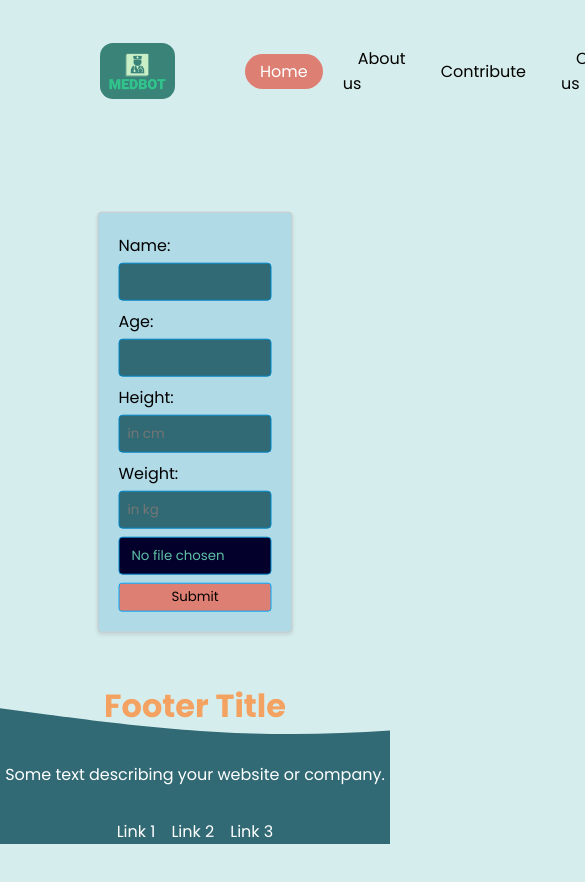
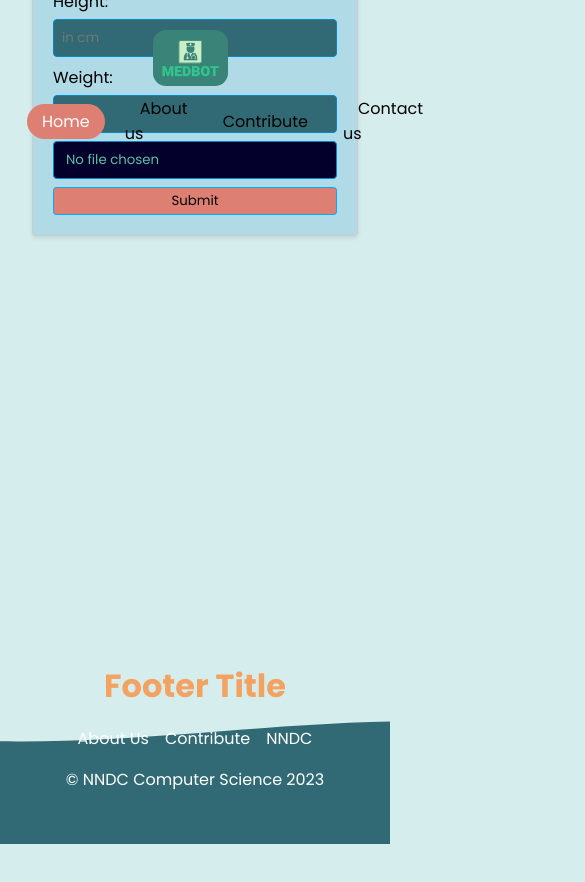
Before and after one commit to SaltyExorcist/Potential-Lungs-Disease-Detection-Using-Chest-X-RAY, a React (Vite) app: page / in a window 390 px wide. Shown: the top 882 px of the page, 585 px wide, since content can reach past the window. Built offline with nearby package versions, Linux system fonts and the light colour scheme; what @react-pdf/renderer would draw is missing.

Commit message:
Made changes to the Footer.

```diff
--- a/src/components/Footer.jsx
+++ b/src/components/Footer.jsx
@@ -31,12 +31,13 @@ function Footer() {
     <div className="footer">
     <footer>
   <h3>Footer Title</h3>
-  <p>Some text describing your website or company.</p>
+
   <div className="footer-links">
-    <a href="#">Link 1</a>
-    <a href="#">Link 2</a>
-    <a href="#">Link 3</a>
+    <a href="/About">About Us</a>
+    <a href="https://github.com/SaltyExorcist/Potential-Lungs-Disease-Detection-Using-Chest-X-RAY" target="_blank" rel="noopener noreferrer">Contribute</a>
+    <a href="https://www.nndc.ac.in/" target="_blank" rel="noopener noreferrer">NNDC</a>
   </div>
+  <p>© NNDC Computer Science 2023</p>
 </footer>
  </div>
   );
--- a/src/components/FooterAbout.jsx
+++ b/src/components/FooterAbout.jsx
@@ -31,12 +31,12 @@ function FooterAbout() {
     <div className="footer">
     <footer>
   <h3>Footer Title</h3>
-  <p>Some text describing your website or company.</p>
   <div className="footer-links">
-    <a href="#">Link 1</a>
-    <a href="#">Link 2</a>
-    <a href="#">Link 3</a>
+    <a href="/About">About Us</a>
+    <a href="https://github.com/SaltyExorcist/Potential-Lungs-Disease-Detection-Using-Chest-X-RAY" target="_blank" rel="noopener noreferrer">Contribute</a>
+    <a href="https://www.nndc.ac.in/" target="_blank" rel="noopener noreferrer">NNDC</a>
   </div>
+  <p>© NNDC Computer Science 2023</p>
 </footer>
  </div>
   );
--- a/src/components/HeaderAbout.jsx
+++ b/src/components/HeaderAbout.jsx
@@ -6,6 +6,7 @@ import Logo from './logo.png'
 function HeaderAbout() {
   const [file, setFile] = useState(null);
   const [result, setResult] = useState(null);
+  const [showCard, setShowCard] = useState(false);
 
   const handleFileChange = (event) => {
     setFile(event.target.files[0]);
@@ -27,6 +28,11 @@ function HeaderAbout() {
     setResult(response.data.result);
   };
 
+  const toggleCard = () => {
+    event.preventDefault();
+    setShowCard(!showCard);
+  };
+
   return (
     <header>
       <div className="logo">
@@ -36,8 +42,16 @@ function HeaderAbout() {
 			<li><a href="/">Home</a></li>
 			<li><a href="/About" className="active">About us</a></li>
 			<li><a href="https://github.com/SaltyExorcist/Potential-Lungs-Disease-Detection-Using-Chest-X-RAY" target="_blank" rel="noopener noreferrer">Contribute</a></li>
-			<li><a href="/">Contact us</a></li>
+			<li><a href="/" onClick={toggleCard}>Contact us</a></li>
 		</ul>
+    {showCard && (
+        <div className="card">
+          <h3>Contact Information</h3>
+          <p>Email: info@example.com</p>
+          <p>Phone: 123-456-7890</p>
+          {/* Additional content of the card */}
+        </div>
+      )}
 	</header>
   );
 }
--- a/src/components/PDFReport.jsx
+++ b/src/components/PDFReport.jsx
@@ -186,7 +186,7 @@ const PDFReport = ({ result , name, age, height, weight}) => {
             <Text style={styles.heading}>Medical Report</Text>
             <View style={styles.line} />
             <View style={styles.section}>
-            <Text style={styles.subheading}>User Information:</Text>
+            <Text style={styles.subheading}>Patient Details:</Text>
             <Text style={styles.text}>Name: {name}</Text>
             <Text style={styles.text}>Age: {age}</Text>
             <Text style={styles.text}>Height: {height} cm</Text>
--- a/src/components/styles.css
+++ b/src/components/styles.css
@@ -5,7 +5,7 @@
     }
 
     body {
-      background: #D6EDED;
+      background-color: #D6EDED;
       max-width: 400px;
       padding: 1rem;
       margin: 0 auto;
@@ -166,20 +166,23 @@ header ul li a.active
   box-shadow: 0 2px 4px rgba(0, 0, 0, 0.1);
 }
 
-
+.footer{
+  min-height: 100vh;
+}
 
 
 footer {
   background-image: url('./wave.svg');
   background-repeat: no-repeat;
   background-size: cover;
+  background-position: center bottom -70px;
   display: flex;
   flex-direction: column;
   justify-content: center;
   align-items: center;
   color: #f4a261;
   text-align: center;
-  position: relative;
+  position: sticky;
   left: 0;
   bottom: 0;
   width: 100%;
@@ -341,3 +344,57 @@ footer p {
 ::-webkit-file-upload-button {
   display: none;
 }
+
+
+@media screen and (max-width: 768px) {
+  footer {
+    padding: 20px;
+    background-position: center bottom -30px;
+  }
+
+  footer h3 {
+    font-size: 1.5rem;
+  }
+
+  footer p {
+    font-size: 0.9rem;
+  }
+
+  .footer-links {
+    flex-wrap: wrap;
+  }
+}
+
+@media screen and (max-width: 768px) {
+  header {
+    flex-direction: column;
+    padding: 20px;
+    align-items: center;
+  }
+
+  header .logo img {
+    width: 50px;
+    margin-right: 0;
+  }
+
+  header ul {
+    margin-top: 10px;
+  }
+
+  .form-container {
+    position: static;
+    transform: none;
+    margin-top: 20px;
+  }
+
+  .form-card {
+    max-width: 100%;
+  }
+
+  .card {
+    position: static;
+    transform: none;
+    margin-top: 20px;
+    left: auto;
+  }
+}
--- a/src/pages/Home.jsx
+++ b/src/pages/Home.jsx
@@ -73,11 +73,11 @@ function Home() {
       />
     </motion.svg>
       :
-      <>
+      <body>
       <Header/>
       <Form/>
       <Footer/>
-      </>
+      </body>
       }
       </div>
   );
```
Also changed, not shown: 1 other file (tests, documents, lock files or other folders).
